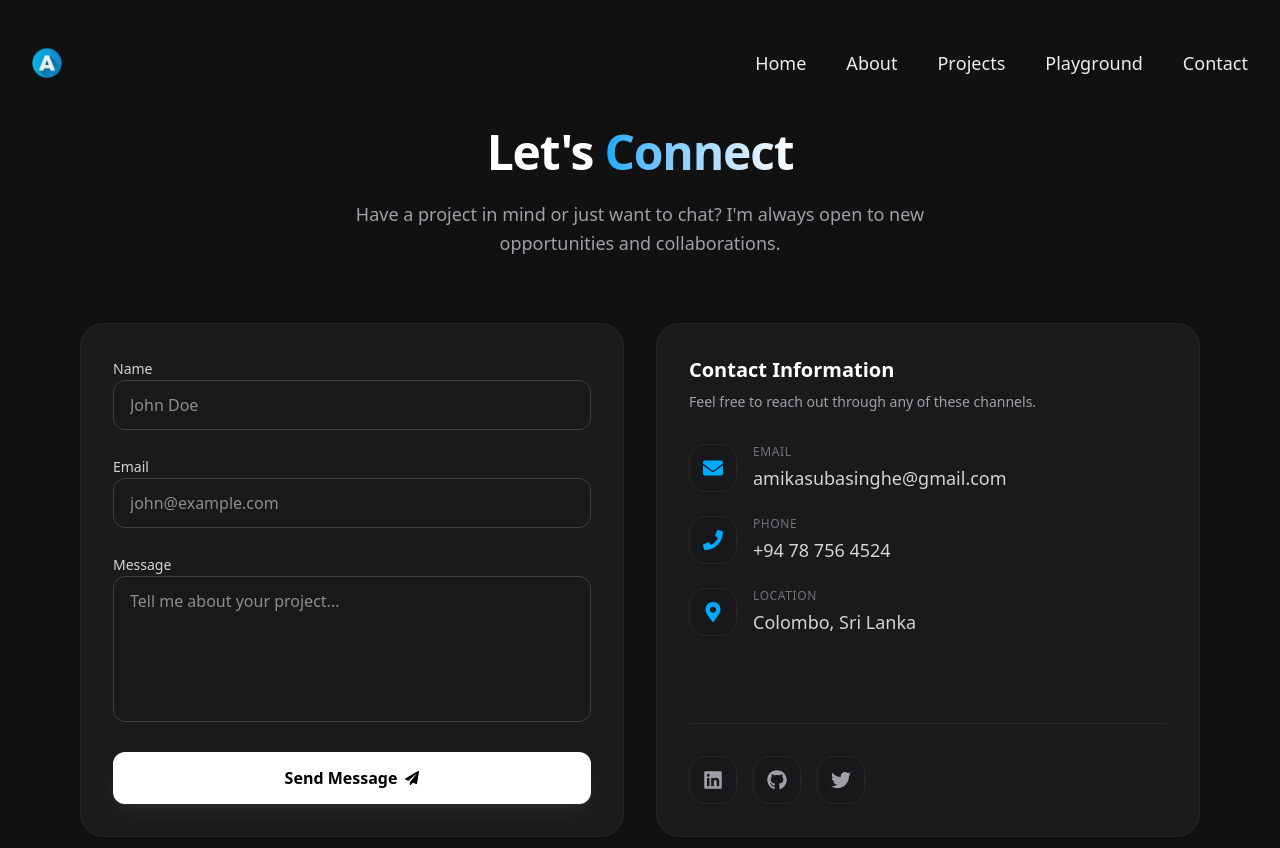
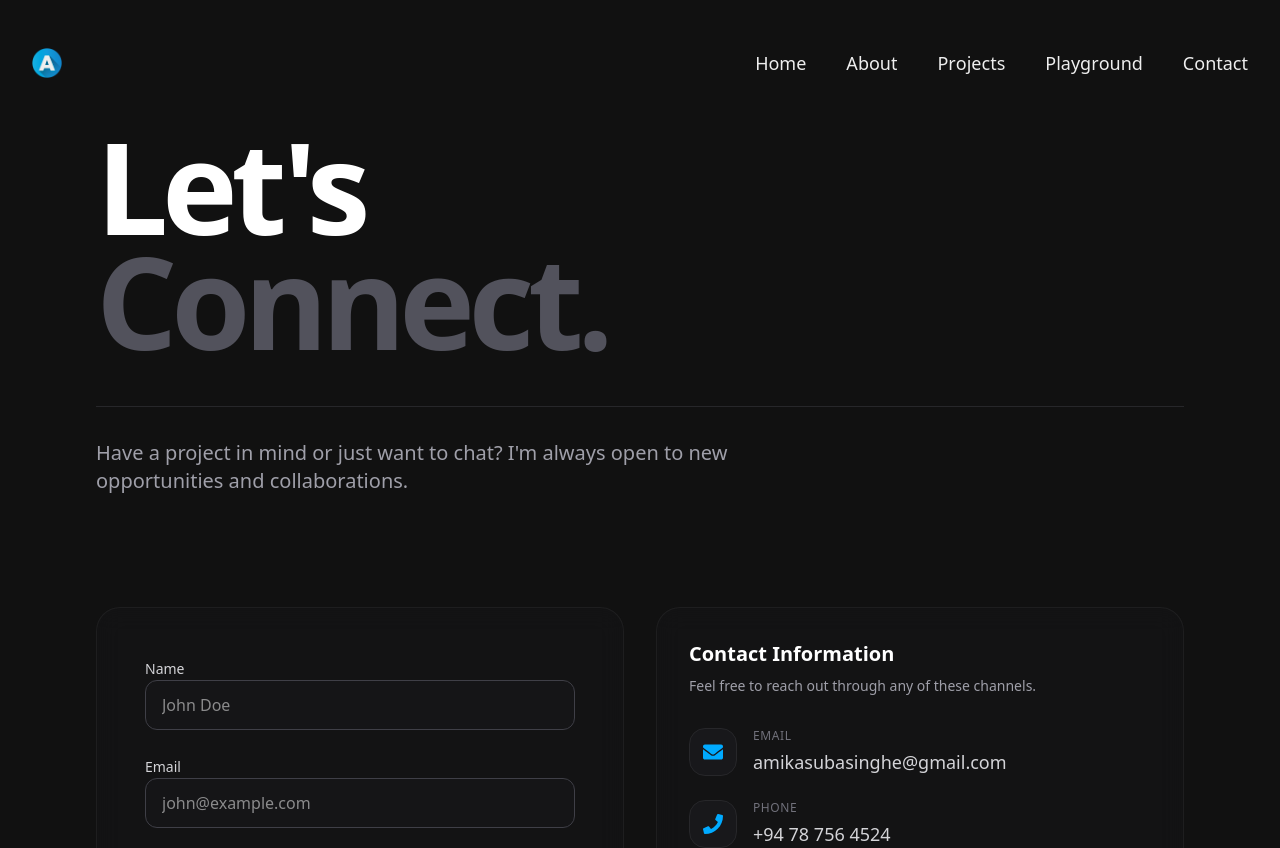
Before and after one commit to Amikzz/amikaSubasinghe-react, a React (Vite) app: page /contact in a window 1280 px wide. Shown: the top 848 px of the page. Built offline with nearby package versions, Linux system fonts and the light colour scheme.

Commit message:
Update UI styles and personal info on pages
Refined layout and styling for About, Codeplayground, and Contact pages to improve consistency and visual appeal. Updated personal name in About page and enhanced Contact page header and form backgrounds for a cleaner, modern look.

```diff
--- a/src/pages/About.jsx
+++ b/src/pages/About.jsx
@@ -126,7 +126,7 @@ const About = () => {
                 >
                   I'm{" "}
                   <span className="text-white font-semibold">
-                    Amika Indusara
+                    Amika Subasinghe
                   </span>
                   , a full-stack developer & AI enthusiast based in Sri Lanka.
                 </motion.p>
@@ -285,7 +285,7 @@ const About = () => {
         </div>
 
         {/* TECH STACK */}
-        <div className="mb-24">
+        <div className="mb-24 relative z-10 bg-zinc-900/40 backdrop-blur-md rounded-3xl p-8 md:p-12 border border-white/5">
           <h2 className="text-3xl font-bold mb-12 text-center font-cabinetGrotesk text-white/40 uppercase tracking-widest">
             Technical Toolkit
           </h2>
--- a/src/pages/Codeplayground.jsx
+++ b/src/pages/Codeplayground.jsx
@@ -102,8 +102,8 @@ const SecureCodePlayground = () => {
   };
 
   return (
-    <main className="w-full min-h-screen bg-[#111111] text-white flex flex-col pt-32 pb-20 relative overflow-hidden font-syne">
-      <div className="max-w-[1400px] mx-auto w-full px-6 md:px-12 lg:px-24 z-10">
+    <main className="w-full min-h-screen bg-[#111111] text-white flex flex-col pt-32 pb-20 px-6 md:px-12 lg:px-24 relative overflow-hidden font-syne">
+      <div className="max-w-[1400px] mx-auto w-full z-10">
         {/* Header Section */}
         <motion.div
           initial={{ opacity: 0, y: 20 }}
--- a/src/pages/Contact.jsx
+++ b/src/pages/Contact.jsx
@@ -94,25 +94,21 @@ const Contact = () => {
   ];
 
   return (
-    <main className="w-full min-h-screen bg-[#111111] text-white flex flex-col items-center justify-start pt-32 px-6 md:px-20 pb-20 relative overflow-hidden font-syne">
-      {/* Background Elements */}
-      {/* Background Elements - Removed for clean dark theme matching Projects page */}
-
-      <div className="max-w-6xl w-full z-10 flex flex-col gap-16">
+    <main className="w-full min-h-screen bg-[#111111] text-white flex flex-col items-center justify-start pt-32 px-6 md:px-12 lg:px-24 pb-20 relative overflow-hidden font-syne">
+      <div className="max-w-[1400px] w-full z-10 flex flex-col gap-16">
         {/* Top: Title & Intro */}
         <motion.div
           initial={{ opacity: 0, y: 20 }}
           animate={{ opacity: 1, y: 0 }}
           transition={{ duration: 0.6 }}
-          className="text-center max-w-2xl mx-auto"
+          className="w-full mb-12"
         >
-          <h1 className="text-4xl md:text-5xl font-bold text-white mb-6 tracking-tight font-cabinetGrotesk">
-            Let's{" "}
-            <span className="text-transparent bg-clip-text bg-gradient-to-r from-main to-white">
-              Connect
-            </span>
+          <h1 className="text-6xl md:text-8xl lg:text-9xl font-bold text-white mb-8 tracking-tighter leading-[0.9] font-cabinetGrotesk">
+            Let's <br />
+            <span className="text-zinc-600">Connect.</span>
           </h1>
-          <p className="text-zinc-400 text-lg leading-relaxed">
+          <div className="w-full h-[1px] bg-zinc-800 mt-12 mb-8" />
+          <p className="text-zinc-400 text-lg md:text-xl font-light max-w-2xl">
             Have a project in mind or just want to chat? I'm always open to new
             opportunities and collaborations.
           </p>
@@ -126,7 +122,7 @@ const Contact = () => {
             initial={{ opacity: 0, x: -20 }}
             animate={{ opacity: 1, x: 0 }}
             transition={{ delay: 0.2, duration: 0.6 }}
-            className="bg-[#1a1a1a] p-8 rounded-3xl space-y-6 border border-white/5 h-full"
+            className="bg-zinc-900/40 backdrop-blur-md p-8 md:p-12 rounded-3xl space-y-6 border border-white/5 h-full relative z-10"
           >
             <div className="space-y-2">
               <label
@@ -214,7 +210,7 @@ const Contact = () => {
             initial={{ opacity: 0, x: 20 }}
             animate={{ opacity: 1, x: 0 }}
             transition={{ delay: 0.4, duration: 0.6 }}
-            className="bg-[#1a1a1a] p-8 rounded-3xl space-y-8 border border-white/5 h-full flex flex-col"
+            className="bg-zinc-900/40 backdrop-blur-md p-8 rounded-3xl space-y-8 border border-white/5 h-full flex flex-col relative z-10"
           >
             <div>
               <h3 className="text-xl font-bold text-white mb-2 font-syne">
```
